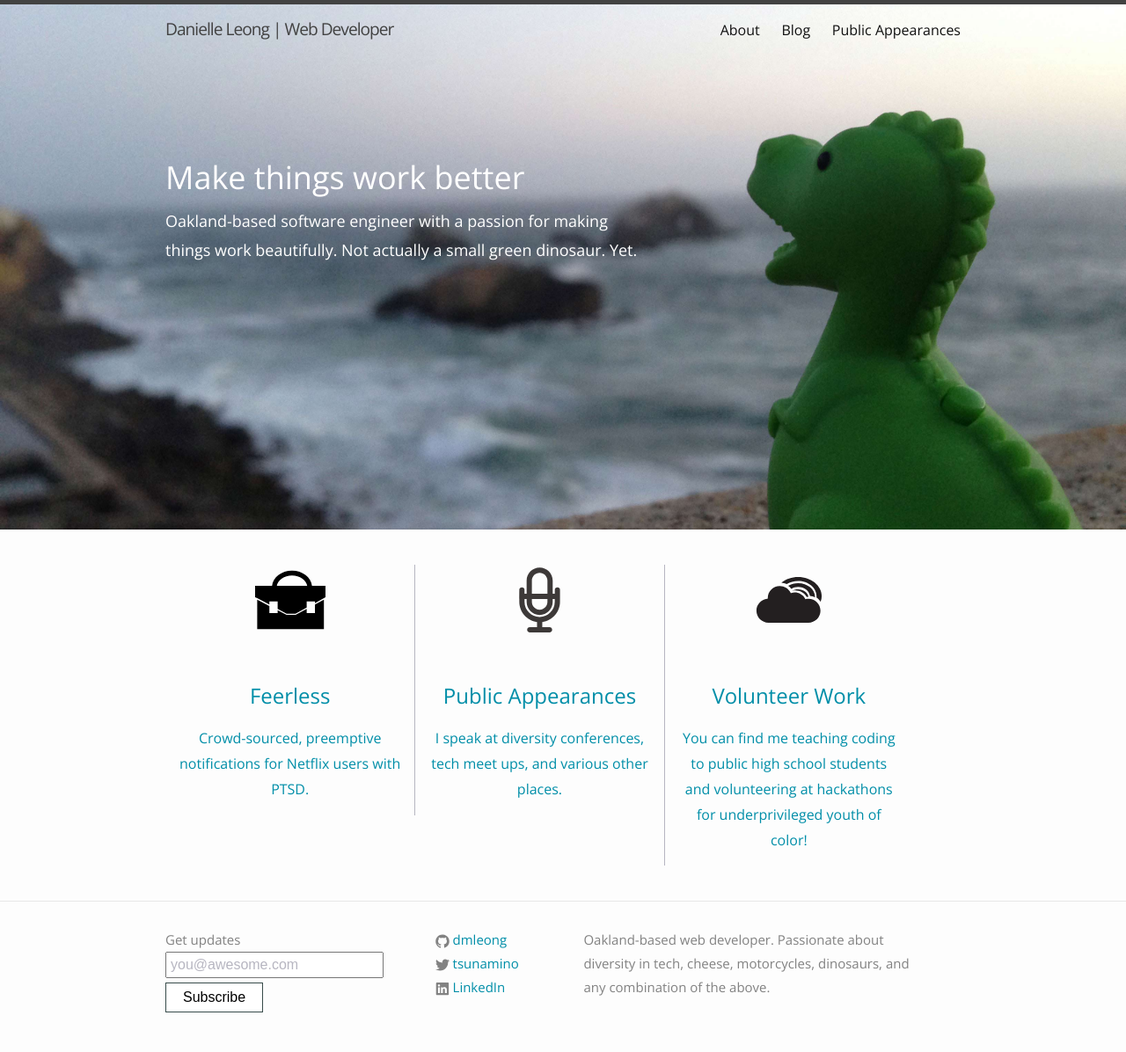
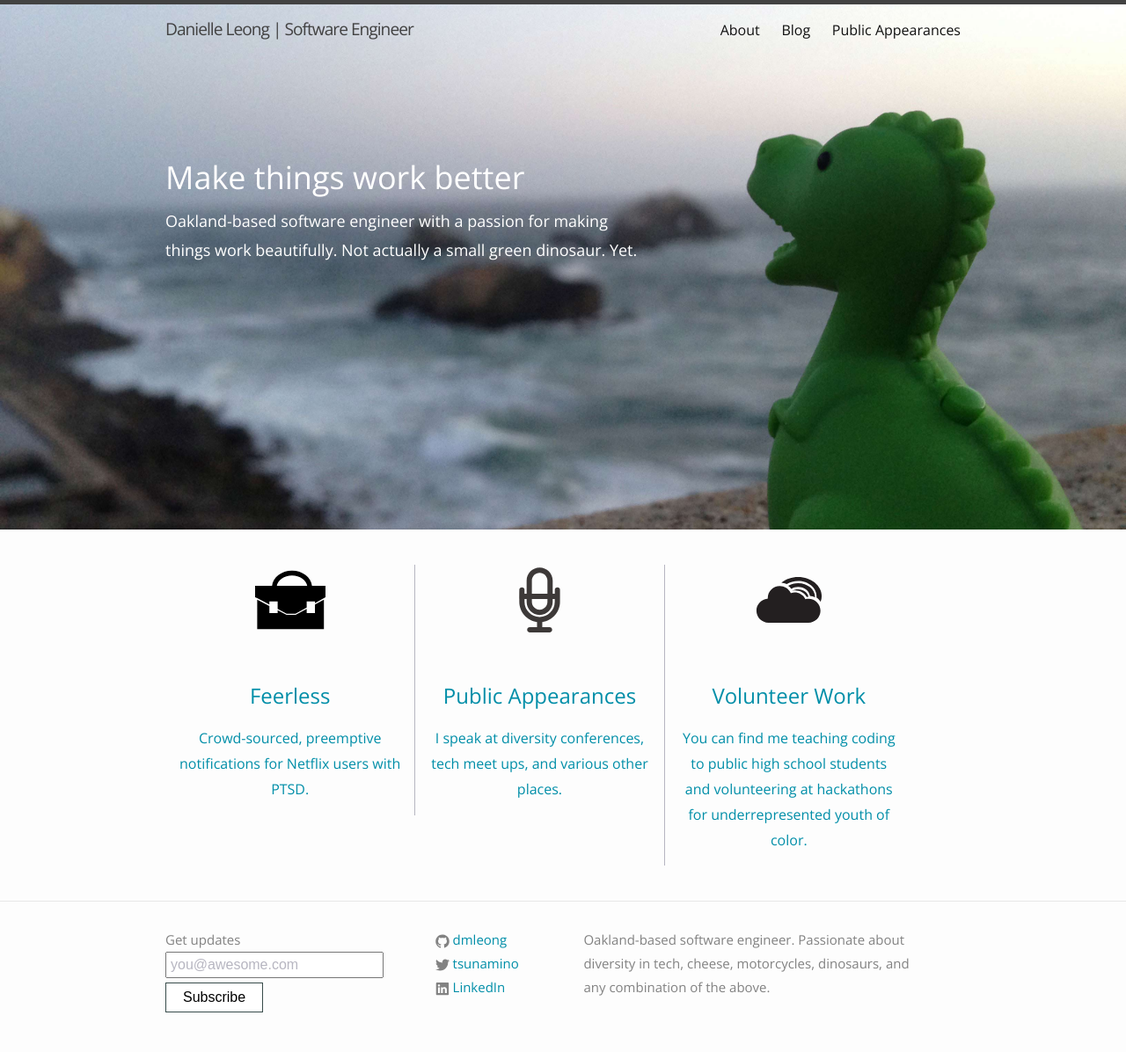
Before and after one commit to dmleong/dmleong.github.io, a Jekyll site: the page built from index.html, in a window 1280 px wide. Shown: the whole page at 88% size. Built offline with Jekyll 4.4.1, drawn with Linux system fonts in a browser that asks for light colours.

Commit message:
Update footer

```diff
--- a/_config.yml
+++ b/_config.yml
@@ -1,8 +1,8 @@
 # Site settings
-title: Danielle Leong | Web Developer
+title: Danielle Leong | Software Engineer
 email: danielle@danielleleong.com
 description: > # this means to ignore newlines until "baseurl:"
-  Oakland-based web developer. Passionate about diversity in tech, cheese, motorcycles, dinosaurs, and any combination of the above.
+  Oakland-based software engineer. Passionate about diversity in tech, cheese, motorcycles, dinosaurs, and any combination of the above.
 baseurl: "" # the subpath of your site, e.g. /blog/
 url: "http://danielleleong.com" # the base hostname & protocol for your site
 twitter_username: tsunamino
--- a/index.html
+++ b/index.html
@@ -31,7 +31,7 @@ layout: home
 					<a href='/about'>
 					<img src="/img/rainbow.svg"/>
 					<h2>Volunteer Work</h2>
-					<p>You can find me teaching coding to public high school students and volunteering at hackathons for underprivileged youth of color!</p>
+					<p>You can find me teaching coding to public high school students and volunteering at hackathons for underrepresented youth of color.</p>
 					</a>
 				</div>
 			</div>
```
